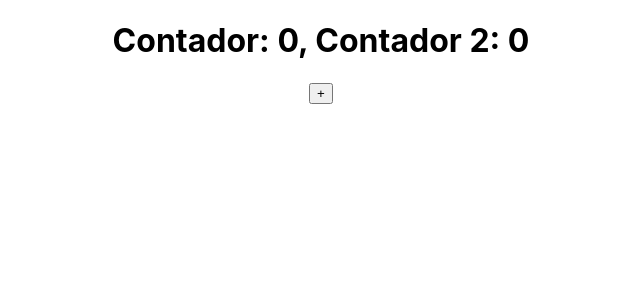
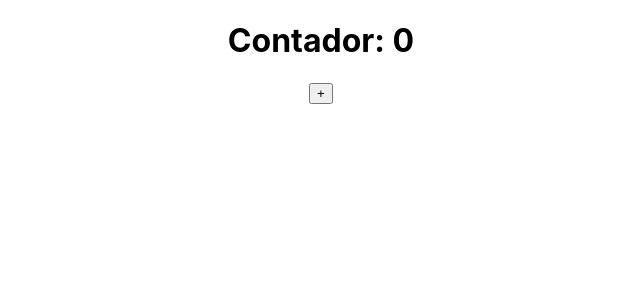
Before and after one commit to Sadlark1993/Curso_React_e_Nextjs, a React (Create React App) app in the folder 03hooks/: page / in a window 1280 px wide. Shown: the top 300 px of the page, without its empty margins (319-959 px from the left). Built offline with nearby package versions, Linux system fonts and the light colour scheme.

Commit message:
Lesson: UseCallback()

```diff
--- a/03hooks/src/App.js
+++ b/03hooks/src/App.js
@@ -1,60 +1,43 @@
+//Warning: NEVER use hook inside blocs, such as while, if or for. <--------------
+
+import P from 'prop-types';
 import './App.css';
-import { useState, useEffect } from 'react';
-//import { Component } from 'react'; //this is so when using class component.
+import React, { useCallback, useState } from 'react';
 
-const fn = () => {
-  console.log('clicked on h1');
+//always remember to do the destructuring...
+/*
+with the 'incrementFn' being inside a useCallback(), his value will not change when the state changes,
+so, the argument of Button() will not change as well. It makes memoized Button to not be rendered every
+time the state change.
+*/
+const Button = React.memo(function Button({ incrementFn }) {
+  console.log('child ron');
+  return <button onClick={() => incrementFn(10)}>+</button>;
+});
+
+Button.propTypes = {
+  incrementFn: P.func,
 };
 
-//using function component with hooks:
+/*each time the state changes, this function is re-called, and all the functions inside it is
+re-crated/re-called. To avoid heavy functions to be re-executed or re-created, we use 'useCallback'
+and useMemo(). */
 function App() {
   //const[stateVariable, variableSetter] = useState(initialValue);
   //states: every time the state changes, the component is re-tenderized on screen.
   const [counter, setCounter] = useState(0);
-  const [counter2, setCounter2] = useState(0);
 
-  //componentDidUpdate().
-  //it happens every time the component is updated (including mounted).
-  /* useEffect(() => {
-    console.log('Component did update');
-  }); */
+  const incrementFn = useCallback((num) => {
+    setCounter((prevCounter) => prevCounter + num);
+    console.log('incremented');
+  }, []);
 
-  //componentDidMount(): same as the previous, but with an dependencies array in args.
-  //it happens once the component is mounted.
-  /* useEffect(() => {
-    console.log('Component did mount');
-  }, []); */
-  /*note: in console, it will print 2x, but before each time, it will restart the states. So,
-  the effect will be the same. Also, it only happens in development mode, not when it is builded.
-  */
-
-  //this """componentDidMount()""" will be called when the dependency 'counter' change also.
-  useEffect(() => {
-    //every time you use a var inside useEffect(), you need to add it to the dependencies array.
-    console.log(`Counter changed to ${counter}`);
-
-    //if you use the var this way, you don't need to add it to the dependencies array.
-    setCounter2((prevCounter2) => prevCounter2 + 1);
-  }, [counter]);
-
-  //componentDidMount();
-  useEffect(() => {
-    setCounter2(0); //to ensure that counter 2 will start with 0.
-    //the '?' is to, if the element is falsy, don't execute the function.
-    document.querySelector('h1')?.addEventListener('click', fn);
-
-    //componentWillUnmount(); -- collecting the garbage. This can be done in any useEffect().
-    return () => {
-      document.querySelector('h1')?.removeEventListener('click', fn);
-    };
-  }, []);
+  console.log('Parent ron');
 
   return (
     <div className="App">
-      <h1>
-        Contador: {counter}, Contador 2: {counter2}
-      </h1>
-      <button onClick={() => setCounter(counter + 1)}>+</button>
+      <h1>Contador: {counter}</h1>
+      <Button incrementFn={incrementFn} />
     </div>
   );
 }
```
Also changed, not shown: 03hooks/steps.txt.
